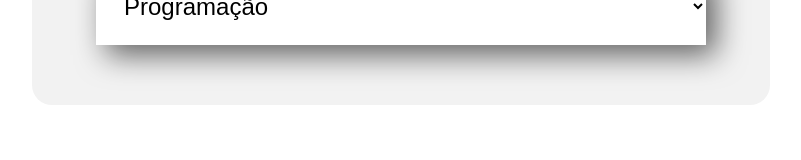
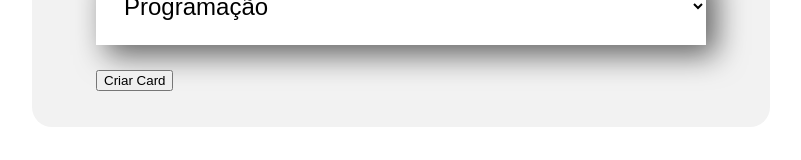
Before and after one commit to viniciusdamascenosouza/organo, a React (Create React App) app in the folder organo/: page / in a window 1280 px wide. Shown: the part 1167-1327 px from the top of the page, without its empty margins (239-1040 px from the left). Built offline with nearby package versions, Linux system fonts and the light colour scheme.

Commit message:
Adicionando botão no formulário

```diff
--- /dev/null
+++ b/organo/src/componentes/Botao/Botao.js
@@ -0,0 +1,9 @@
+import "./Botao.css";
+
+export const Botao = (props) => {
+    return (
+        <button>
+            {props.text}
+        </button>
+    )
+}
--- /dev/null
+++ b/organo/src/componentes/Botao/index.js
@@ -0,0 +1,3 @@
+import { Botao } from "./Botao";
+
+export default Botao;
--- a/organo/src/componentes/Formulario/Formulario.js
+++ b/organo/src/componentes/Formulario/Formulario.js
@@ -1,6 +1,7 @@
 import "./Formulario.css";
 import CampoTexto from "../CampoTexto";
 import ListaSuspensa from "../ListaSuspensa";
+import Botao from "../Botao";
 
 export const Formulario = () => {
   const times = [
@@ -21,6 +22,7 @@ export const Formulario = () => {
         <CampoTexto label="Cargo" placeholder="Digite seu cargo" />
         <CampoTexto label="Imagem" placeholder="Informe o endereço da imagem" />
         <ListaSuspensa label="Time" itens={times} />
+        <Botao text="Criar Card" />
       </form>
     </section>
   );
```
Also changed, not shown: organo/src/componentes/Botao/Botao.css (added).
